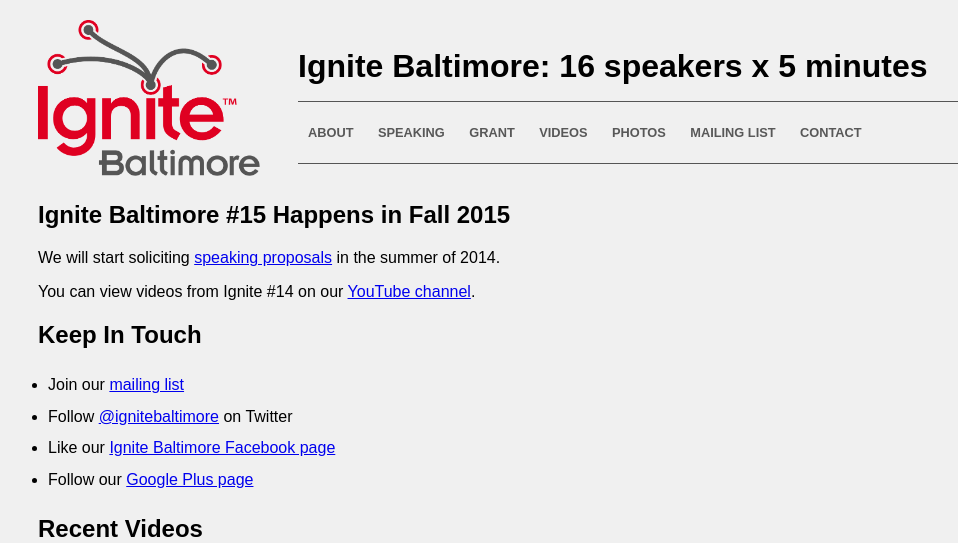
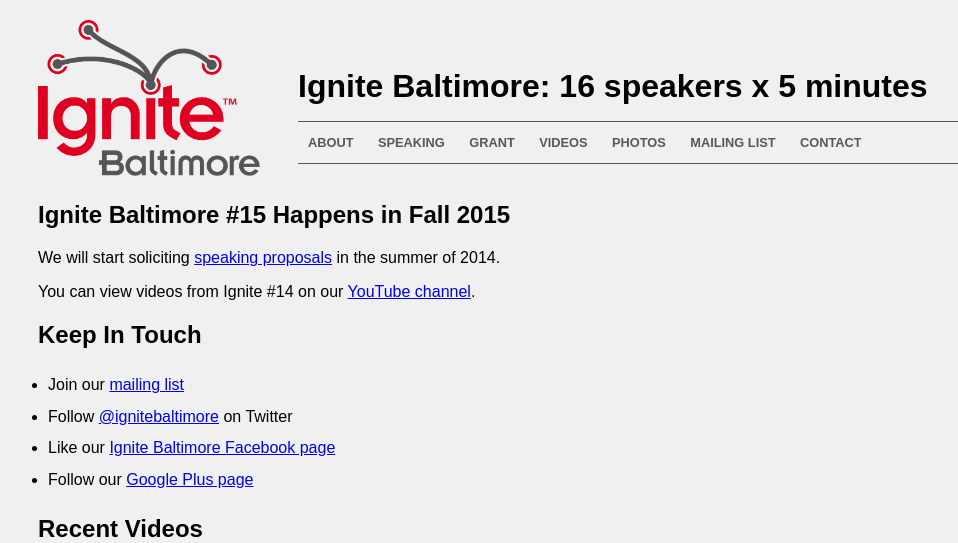
Before and after one commit to ignitebaltimore/ignitebaltimore.github.com, a Jekyll site: the page built from index.html, in a window 1280 px wide. Shown: the top 543 px of the page, without its empty margins (22-980 px from the left). Built offline with Jekyll 4.4.1, drawn with Linux system fonts in a browser that asks for light colours; nearby versions of some CDN libraries; grey boxes are pictures that could not be loaded.

Commit message:
fixed padding in navigation menu

```diff
--- a/css/styles.css
+++ b/css/styles.css
@@ -44,7 +44,7 @@
       body #header_row #header_text h1 {
         margin-bottom: 0; }
       body #header_row #header_text #top_links ul {
-        padding: 10px 0;
+        padding: 0;
         border: solid 1px #555555;
         border-width: 1px 0px;
         margin: 1em 0 1em 0; }
--- a/css/styles.scss
+++ b/css/styles.scss
@@ -35,7 +35,7 @@
       }
       #top_links {
         ul {
-          padding: 10px 0;
+          padding: 0;
           border: solid 1px #555555;
           border-width: 1px 0px;
           margin: 1em 0 1em 0;
```
